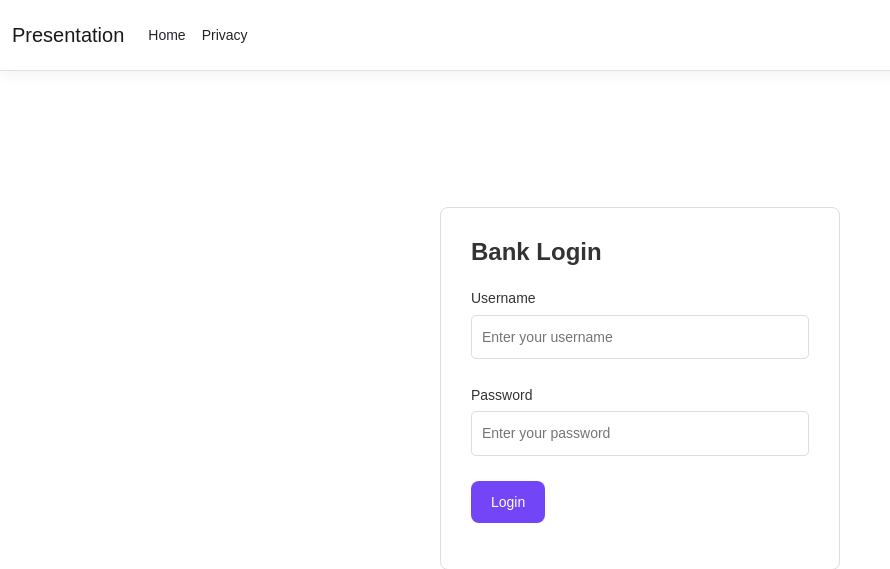
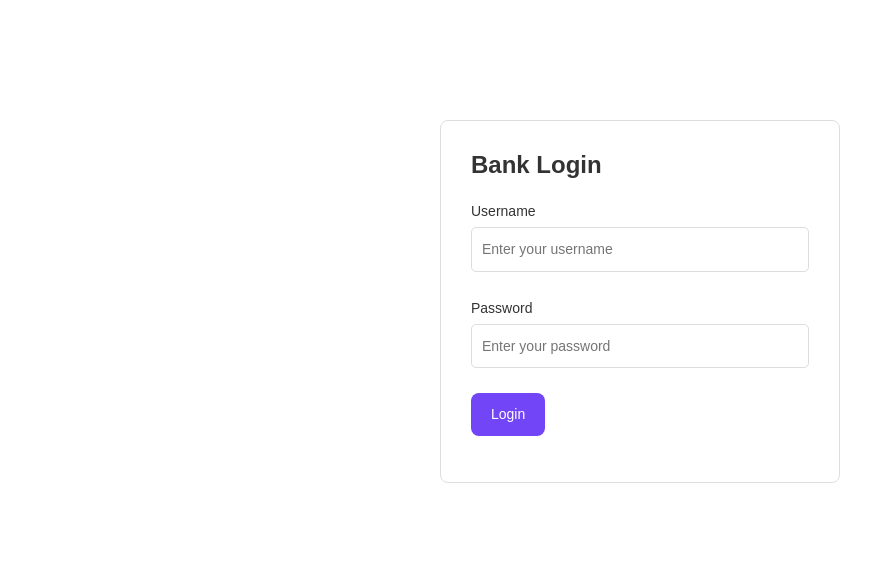
Before and after one commit to BrianT888/DCAssignment2B, an ASP.NET Core app: page / in a window 1280 px wide. Shown: the top 569 px of the page, without its empty margins (0-890 px from the left). Run offline with ASP.NET Core 8, Linux system fonts and the light colour scheme; style sheets or scripts are compiled from the project's sources.

Commit message:
Fixed update user message

```diff
--- a/Presentation/Views/Shared/_Layout.cshtml
+++ b/Presentation/Views/Shared/_Layout.cshtml
@@ -10,25 +10,7 @@
 </head>
 <body>
     <header>
-        <nav class="navbar navbar-expand-sm navbar-toggleable-sm navbar-light bg-white border-bottom box-shadow mb-3">
-            <div class="container-fluid">
-                <a class="navbar-brand" asp-area="" asp-controller="Home" asp-action="Index">Presentation</a>
-                <button class="navbar-toggler" type="button" data-bs-toggle="collapse" data-bs-target=".navbar-collapse" aria-controls="navbarSupportedContent"
-                        aria-expanded="false" aria-label="Toggle navigation">
-                    <span class="navbar-toggler-icon"></span>
-                </button>
-                <div class="navbar-collapse collapse d-sm-inline-flex justify-content-between">
-                    <ul class="navbar-nav flex-grow-1">
-                        <li class="nav-item">
-                            <a class="nav-link text-dark" asp-area="" asp-controller="Home" asp-action="Index">Home</a>
-                        </li>
-                        <li class="nav-item">
-                            <a class="nav-link text-dark" asp-area="" asp-controller="Home" asp-action="Privacy">Privacy</a>
-                        </li>
-                    </ul>
-                </div>
-            </div>
-        </nav>
+
     </header>
     <div class="container">
         <main role="main" class="pb-3">
--- a/Presentation/wwwroot/js/profile.js
+++ b/Presentation/wwwroot/js/profile.js
@@ -90,7 +90,7 @@ document.addEventListener('DOMContentLoaded', () => {
 
         if (response.ok) {
             errorBox.style.color = 'green';
-            errorBox.textContent = 'Phone number updated successfully!';
+            errorBox.textContent = 'Password updated successfully!';
         } else {
             errorBox.style.color = 'red';
             const errText = await response.text();
```
